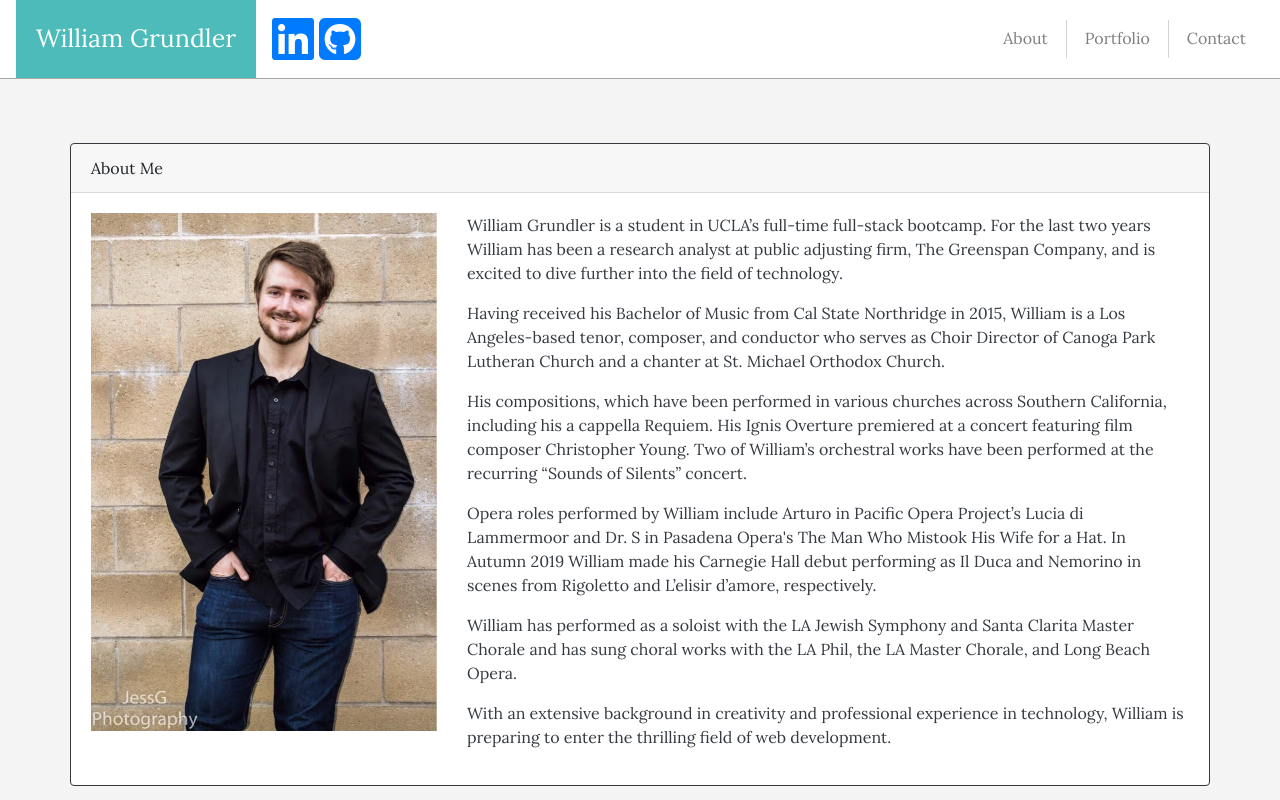
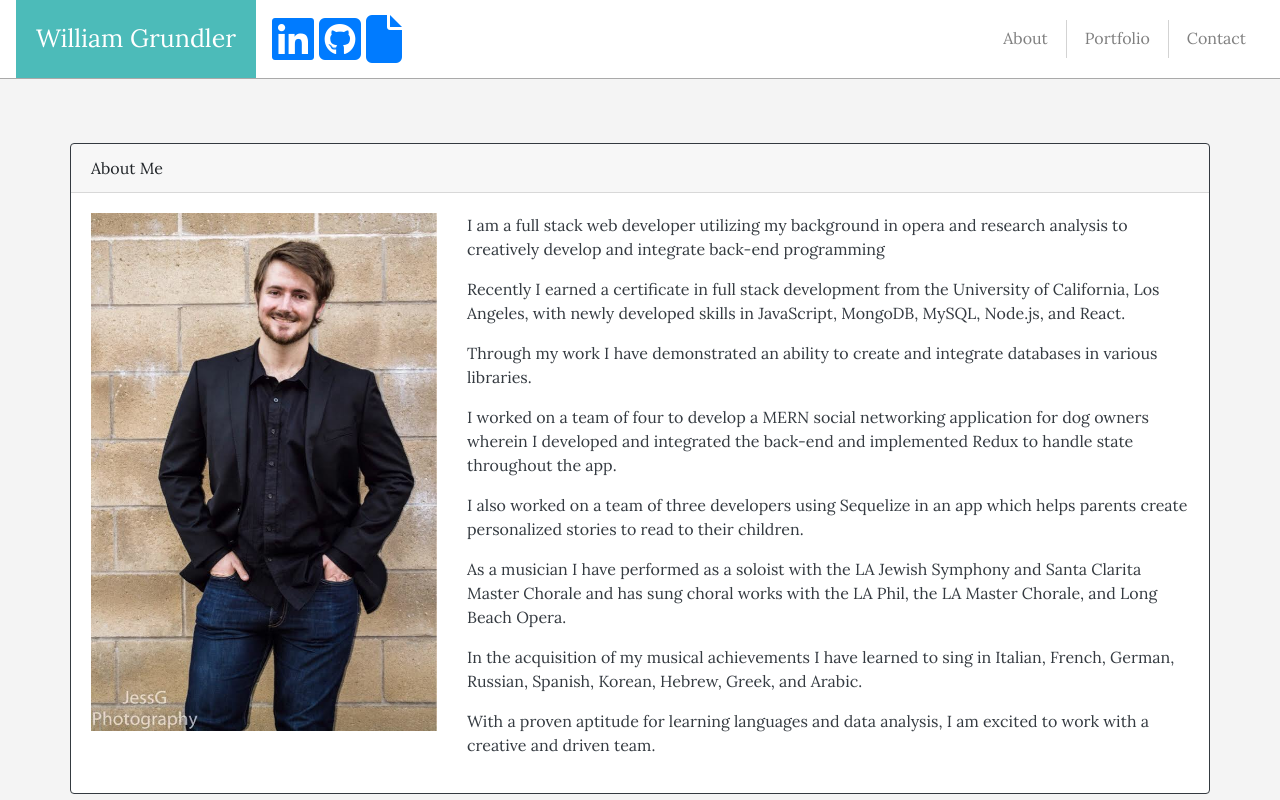
Before and after one commit to wrg93/landingSite, a React (Create React App) app in the folder client/: page / in a window 1280 px wide. Shown: the top 800 px of the page. Built offline with nearby package versions, Linux system fonts and the light colour scheme.

Commit message:
added resume, updated bio

```diff
--- a/client/src/components/Connect/Connect.css
+++ b/client/src/components/Connect/Connect.css
@@ -1,3 +1,6 @@
 #linkedin {
     padding-right: 5px;
 }
+#github {
+    padding-right: 5px;
+}
--- a/client/src/components/Connect/Connect.js
+++ b/client/src/components/Connect/Connect.js
@@ -8,7 +8,9 @@ function Connect(){
 
         <span>
               <a href="https://www.linkedin.com/in/william-grundler-249154156/" id="linkedin" target="_blank" title="Linkedin Profile" rel="noopener noreferrer"><i className="fab fa-linkedin fa-3x"></i></a>
-              <a href="https://github.com/wrg93" target="_blank" title="Github" rel="noopener noreferrer"><i className="fab fa-github-square fa-3x"></i></a>
+              <a href="https://github.com/wrg93" target="_blank" id="github" title="Github" rel="noopener noreferrer"><i className="fab fa-github-square fa-3x"></i></a>
+              <a href="https://docs.google.com/document/d/1Qt3UpD3EHXb_2MUtGjv8LOsX1CXt-4YljRsfeClwURY/edit?usp=sharing" target="_blank" title="resume"rel="noopener noreferrer"><i className="fa fa-file fa-3x"></i></a>
+
         </span>
     )
 
--- a/client/src/components/pages/About/About.js
+++ b/client/src/components/pages/About/About.js
@@ -1,6 +1,6 @@
 import React from "react"
 import "./About.css"
-import Pdf from "../../resume/WilliamGrundlerResume2020.pdf"
+
 
 
 
@@ -22,26 +22,26 @@ function About(){
                             </div>
                             <div className="col-lg-8">
                                 <p className="card-text">
-                                    William Grundler is a student in UCLA’s full-time full-stack bootcamp. For the last two years William has been a research analyst at public adjusting firm, The Greenspan Company, and is excited to dive further into the field of technology.
+                                I am a full stack web developer utilizing my background in opera and research analysis to creatively develop and integrate back-end programming
                                     </p>
                                     <p>
-                                    Having received his Bachelor of Music from Cal State Northridge in 2015, William is a Los Angeles-based tenor, composer, and conductor who serves as Choir Director of Canoga Park Lutheran Church and a chanter at St. Michael Orthodox Church.
+                                    Recently I earned a certificate in full stack development from the University of California, Los Angeles, with newly developed skills in JavaScript, MongoDB, MySQL, Node.js, and React.
                                     </p>
                                     <p>
-                                    His compositions, which have been performed in various churches across Southern California, including his a cappella Requiem. His Ignis Overture premiered at a concert featuring film composer Christopher Young. Two of William’s orchestral works have been performed at the recurring “Sounds of Silents” concert.
+                                    Through my work I have demonstrated an ability to create and integrate databases in various libraries.
                                     </p>
                                     <p>
-                                    Opera roles performed by William include Arturo in Pacific Opera Project’s Lucia di Lammermoor and Dr. S in Pasadena Opera's The Man Who Mistook His Wife for a Hat. In Autumn 2019 William made his Carnegie Hall debut performing as Il Duca and Nemorino in scenes from Rigoletto and L’elisir d’amore, respectively.
+                                    I worked on a team of four to develop a MERN social networking application for dog owners wherein I developed and integrated the back-end and implemented Redux to handle state throughout the app.
                                     </p>
+                                    <p>I also worked on a team of three developers using Sequelize in an app which helps parents create personalized stories to read to their children.</p>
                                     <p>
-                                          William has performed as a soloist with the LA Jewish Symphony and Santa Clarita Master Chorale and has sung choral works with the LA Phil, the LA Master Chorale, and Long Beach Opera.
+                                          As a musician I have performed as a soloist with the LA Jewish Symphony and Santa Clarita Master Chorale and has sung choral works with the LA Phil, the LA Master Chorale, and Long Beach Opera.
                                         </p>
+                                      <p>In the acquisition of my musical achievements I have learned to sing in Italian, French, German, Russian, Spanish, Korean, Hebrew, Greek, and Arabic. </p>
                                         <p>
-                                        With an extensive background in creativity and professional experience in technology, William is preparing to enter the thrilling field of web development.
+                                        With a proven aptitude for learning languages and data analysis, I am excited to work with a creative and driven team.
                                         </p>
-                                        {/* <p>
-                                          <a href={Pdf} target ="_blank" rel="noopener noreferrer">Resume</a>
-                                        </p> */}
+
                             </div>
                         </div>
                     </div>
--- a/client/src/portfolio.json
+++ b/client/src/portfolio.json
@@ -11,7 +11,7 @@
     "appRepo":"https://github.com/wrg93/StoryTime"
     },
     {
-        "img":"./../images/getrepared_app.png",
+        "img":"../../images/getPreparedApp.png",
         "appLink":"https://croatia99.github.io/project1/",
         "appTitle":"Get Prepared App",
         "appRepo":"https://github.com/wrg93/project1"
```
